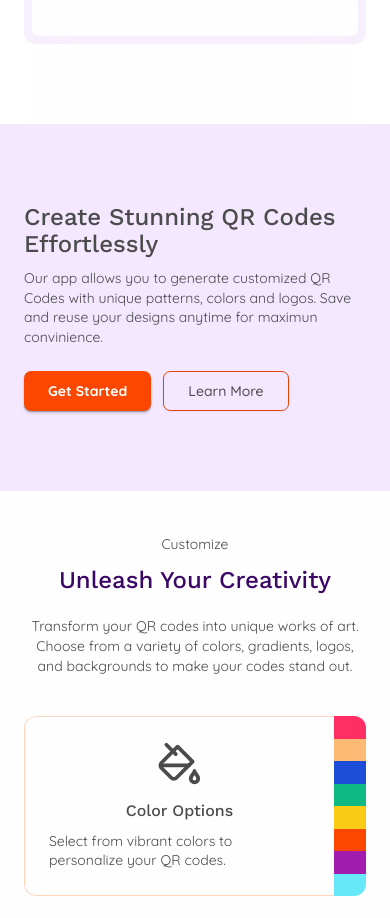
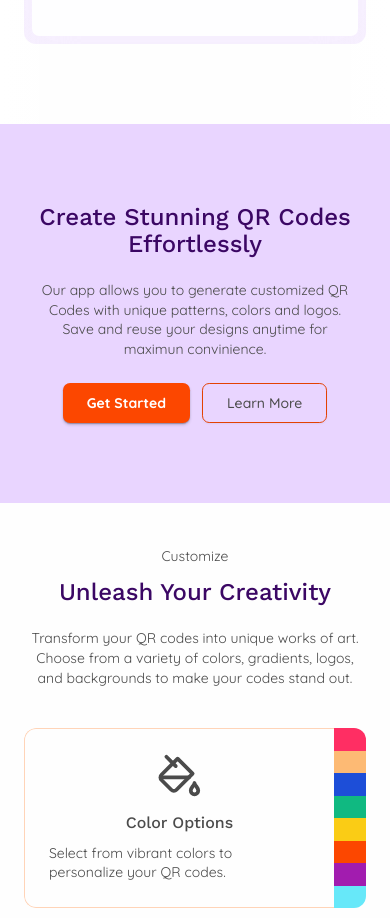
Before and after one commit to nkaryoli/nk_qrCode, a React (Vite) app: page / in a window 390 px wide. Shown: the part 1360-2278 px from the top of the page. Built offline with nearby package versions, Linux system fonts and the light colour scheme; no server answers.

Commit message:
feat: add funtionality to button  on description section

```diff
--- a/src/features/home/components/Description.tsx
+++ b/src/features/home/components/Description.tsx
@@ -1,10 +1,14 @@
 import { Button } from '@/components/ui/button';
+import { HashLink } from 'react-router-hash-link';
+interface DescriptionProps {
+    isSignedIn: boolean | undefined;
+}
 
-const Description = () => {
+const Description:React.FC<DescriptionProps> = ({ isSignedIn }) => {
     return (
-        <section className="w-full bg-purple-100 py-20 px-6 md:px-16 ">
-            <div className="w-full max-w-4xl grid grid-cols-1 lg:grid-cols-2 gap-3 lg:gap-16 items-center text-start m-auto">
-                <h1 className="text-2xl leading-[3rem] font-medium mb-3">
+        <section className="w-full bg-purple-200 py-20 px-9 md:px-16 ">
+            <div className="w-full max-w-4xl text-center lg:text-start grid grid-cols-1 lg:grid-cols-2 gap-6 lg:gap-16 items-center m-auto">
+                <h1 className="text-2xl text-purple-950 leading-[3rem] font-medium mb-3">
                     Create Stunning QR Codes Effortlessly
                 </h1>
                 <div className="space-y-6">
@@ -14,7 +18,14 @@ const Description = () => {
                         designs anytime for maximun convinience.
                     </p>
                     <div className="space-x-3">
-                        <Button>Get Started</Button>
+                        <Button>
+                            <HashLink
+                                smooth
+                                to={isSignedIn ? '/dashboard' : '/#home'}
+                            >
+                                Get Started
+                            </HashLink>
+                        </Button>
                         <Button variant={'outline'}>Learn More</Button>
                     </div>
                 </div>
```
